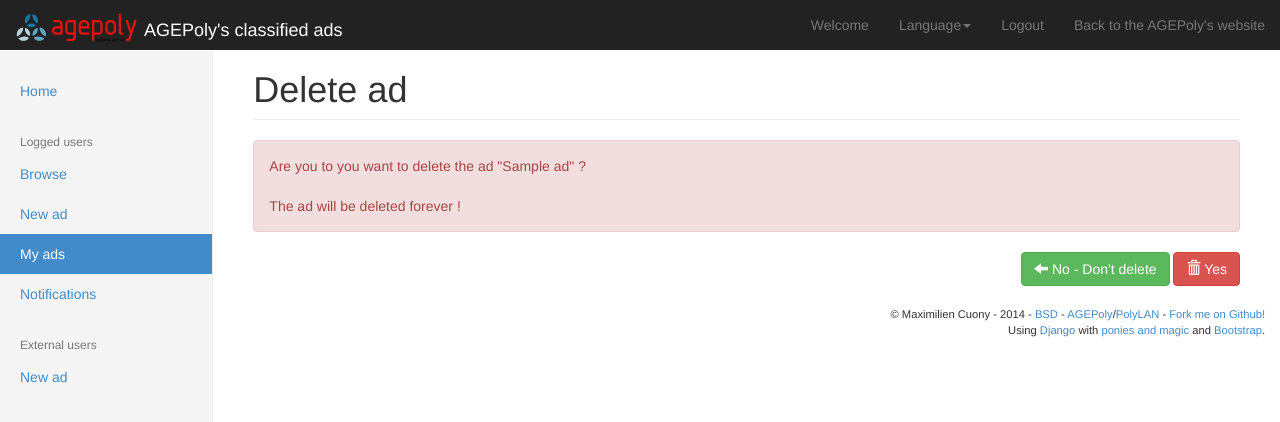
After one commit to PolyLAN/polyclassifiedads, a Django app: template polyclassifiedads/templates/polyclassifiedads/myads/delete.html in a window 1280 px wide. The commit adds this page. Shown: the top 422 px of the page. Run offline with Django 3.2, Linux system fonts and the light colour scheme; the template is opened without the code that fills it: most values are stand-ins (such as "Sample title", 1, 10 or a date in 2020); some libraries are stand-ins or nearby versions.

Commit message:
Ad deletion

```diff
--- /dev/null
+++ b/polyclassifiedads/templates/polyclassifiedads/myads/delete.html
@@ -0,0 +1,32 @@
+{% extends "polyclassifiedads/base.html" %}
+{% load i18n %}
+{% load bootstrap3 %}
+
+
+{% block title %}{{block.super}} :: {% trans "Delete ad" %}{% endblock %}
+
+{% block content %}
+
+<h1 class="page-header">{% trans "Delete ad" %}</h1>
+
+<div class="alert alert-danger">
+    {% blocktrans with t=ad.title %}
+        Are you to you want to delete the ad "{{t}}" ?<br /><br />
+
+        The ad will be deleted forever !
+    {% endblocktrans %}
+</div>
+
+<form action="" method="POST">
+    {% csrf_token %}
+
+    <span class="pull-right">
+        <a href="{% url 'polyclassifiedads.views.my_ads' %}" class="btn btn-success"><i class="glyphicon glyphicon-arrow-left"></i> {% trans "No - Don't delete" %}</a>
+        <button type="submit" class="btn btn-danger"><i class="glyphicon glyphicon-trash"></i> {% trans "Yes" %}</button>
+    </span>
+
+</form>
+
+<script type="text/javascript">$('#polyads-menu-myads').addClass('active');</script>
+
+{% endblock %}
--- a/polyclassifiedads/templates/polyclassifiedads/myads/list.html
+++ b/polyclassifiedads/templates/polyclassifiedads/myads/list.html
@@ -1,4 +1,3 @@
-
 {% extends "polyclassifiedads/base.html" %}
 {% load i18n %}
 {% load bootstrap3 %}
```
Also changed, not shown: polyclassifiedads/views.py (+10 -1 lines).
